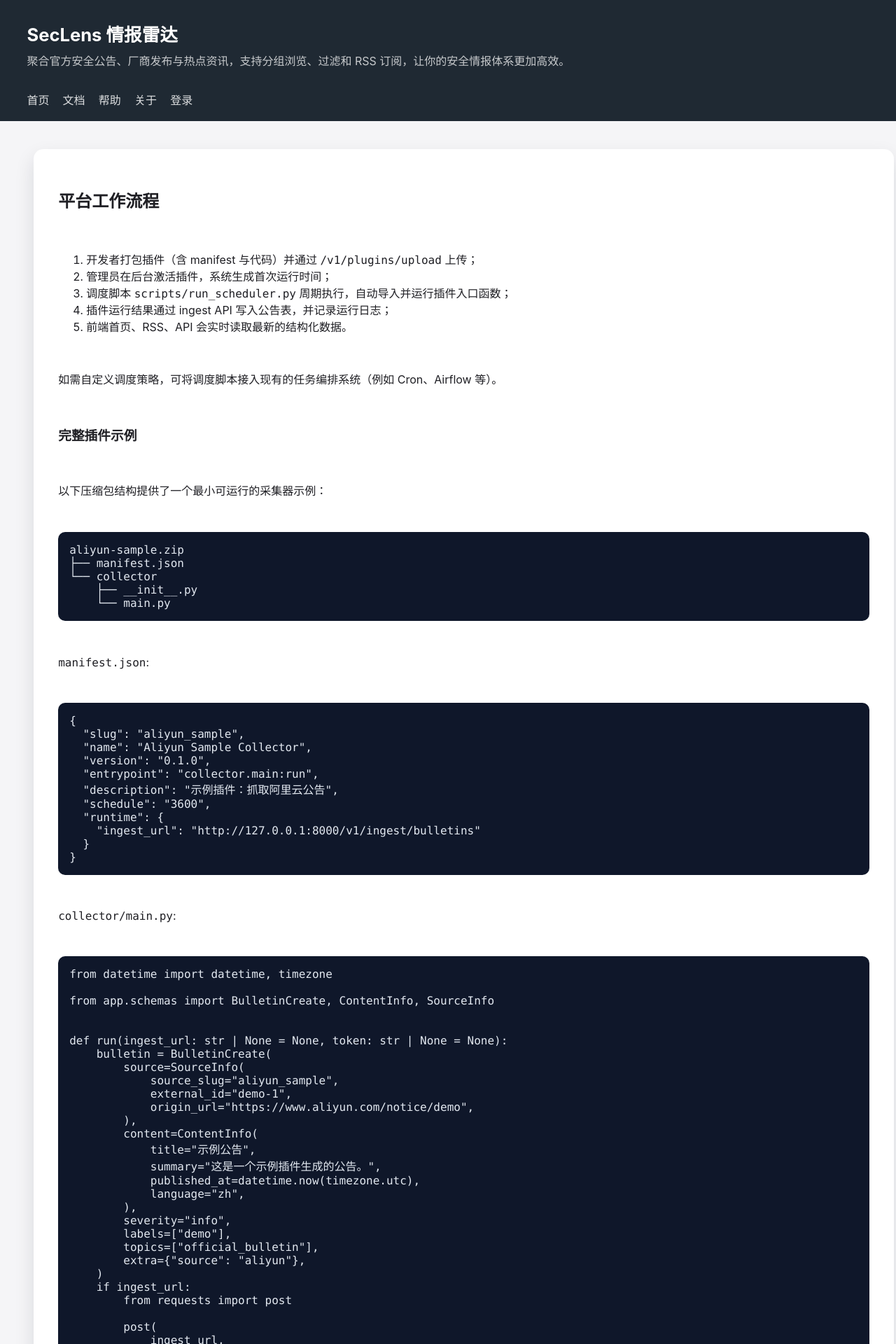
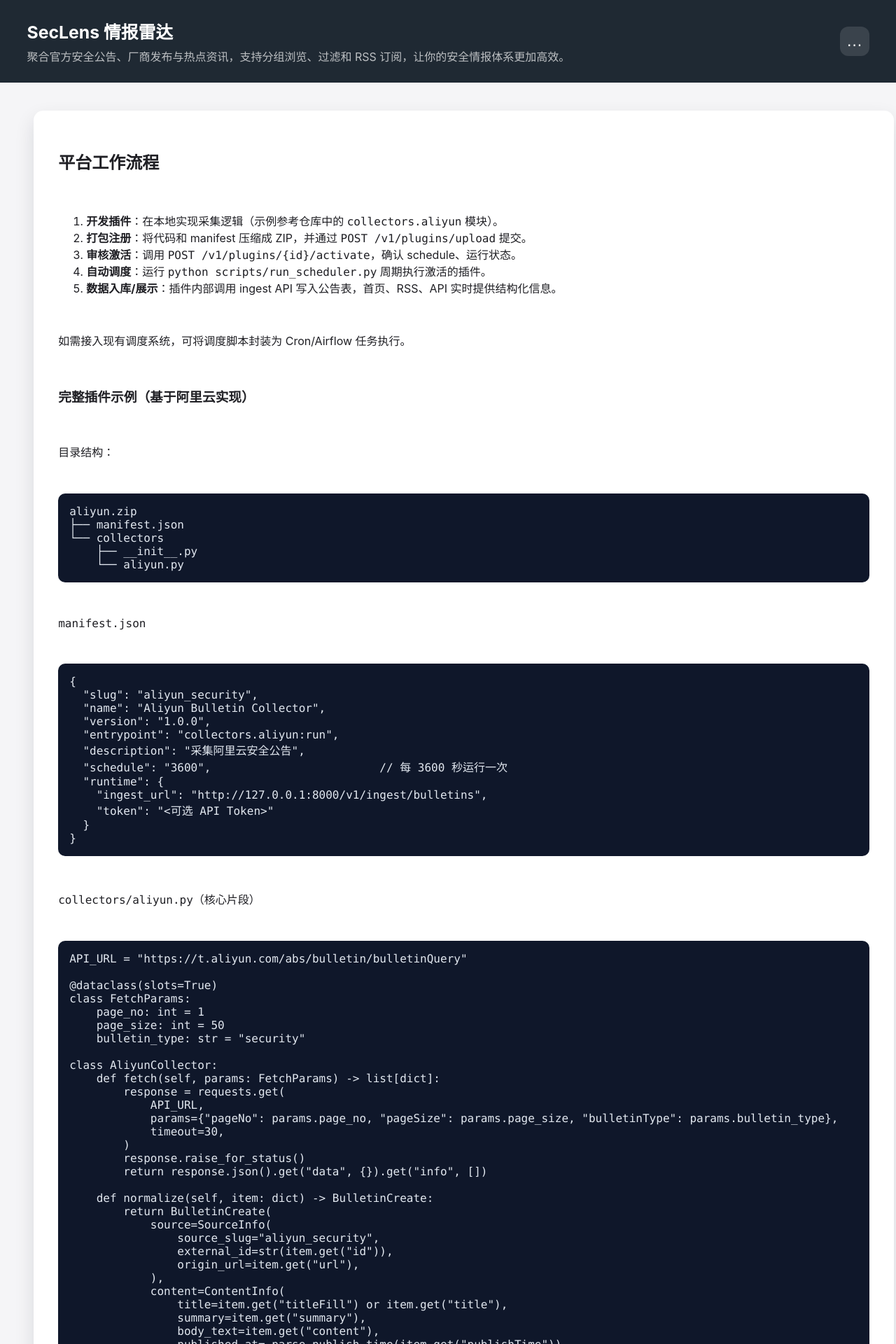
Before and after one commit to wzfukui/SecLens, a FastAPI app: page /help in a window 1280 px wide; the page is wider, and only the part inside the window is pictured. Shown: the top 1920 px of that part at 70% size. Run offline with FastAPI, Linux system fonts and the light colour scheme.

Commit message:
feat: polish front-end menus and bulletin details

```diff
--- a/app/main.py
+++ b/app/main.py
@@ -1,7 +1,7 @@
 """FastAPI application entrypoint."""
 from pathlib import Path
 
-from fastapi import Depends, FastAPI, Request
+from fastapi import Depends, FastAPI, HTTPException, Request
 from fastapi.responses import HTMLResponse
 from fastapi.templating import Jinja2Templates
 
@@ -10,7 +10,7 @@ from sqlalchemy.orm import Session
 from app import crud
 from app.services import build_home_sections
 from app.database import Base, get_db_session, get_engine
-from fastapi.responses import HTMLResponse
+from app.schemas import BulletinOut
 
 from app.routers import bulletins, ingest, plugins
 
@@ -97,6 +97,22 @@ def create_app() -> FastAPI:
             context={"title": "登录"},
         )
 
+    @app.get("/bulletins/{bulletin_id}", response_class=HTMLResponse, tags=["pages"])
+    def bulletin_detail(bulletin_id: int, request: Request, db: Session = Depends(get_db_session)) -> HTMLResponse:
+        bulletin = crud.get_bulletin(db, bulletin_id)
+        if not bulletin:
+            raise HTTPException(status_code=404, detail="Bulletin not found")
+        bulletin_data = BulletinOut.model_validate(bulletin)
+        return templates.TemplateResponse(
+            request=request,
+            name="detail.html",
+            context={
+                "title": bulletin_data.title,
+                "header": "情报详情",
+                "bulletin": bulletin_data,
+            },
+        )
+
     return app
 
 
--- a/app/routers/bulletins.py
+++ b/app/routers/bulletins.py
@@ -111,7 +111,7 @@ def bulletins_rss(
         guid.set("isPermaLink", "false")
 
     xml_bytes = ET.tostring(rss, encoding="utf-8", xml_declaration=True)
-    return Response(content=xml_bytes, media_type="application/rss+xml")
+    return Response(content=xml_bytes, media_type="application/rss+xml; charset=utf-8")
 
 
 @router.get("/{bulletin_id}", response_model=BulletinOut)
--- a/app/templates/base.html
+++ b/app/templates/base.html
@@ -7,11 +7,16 @@
     <title>{{ title or 'SecLens' }}</title>
     <style>
         body { font-family: -apple-system, BlinkMacSystemFont, 'Segoe UI', sans-serif; margin: 0; padding: 0; background: #f5f5f7; color: #1f1f24; }
-        header { background: #1f2933; color: #fff; padding: 1.8rem 2.4rem 1.2rem; display: grid; gap: 1rem; }
-        header .hero h1 { margin: 0; font-size: 1.6rem; }
-        .global-nav { display: flex; gap: 1.2rem; flex-wrap: wrap; }
-        .global-nav .nav-item { color: rgba(255,255,255,0.85); text-decoration: none; font-weight: 500; }
-        .global-nav .nav-item:hover { text-decoration: underline; }
+        header { background: #1f2933; color: #fff; padding: 1.6rem 2.4rem; display: flex; align-items: center; justify-content: space-between; gap: 1.5rem; }
+        header .hero { flex: 1; max-width: none; }
+        header .hero h1 { margin: 0; font-size: 1.55rem; }
+        header .hero p { margin: 0.4rem 0 0; color: rgba(255,255,255,0.7); }
+        .menu-toggle { background: rgba(255,255,255,0.12); color: #fff; border: none; border-radius: 12px; width: 42px; height: 42px; font-size: 1.45rem; cursor: pointer; display: flex; align-items: center; justify-content: center; transition: background 0.2s ease; }
+        .menu-toggle:hover { background: rgba(255,255,255,0.25); }
+        .global-menu { position: relative; }
+        .global-menu-list { position: absolute; top: 110%; right: 0; background: #fff; color: #0f172a; border-radius: 12px; box-shadow: 0 16px 32px rgba(15,23,42,0.2); padding: 0.75rem 0; min-width: 160px; display: none; }
+        .global-menu-list a { display: block; padding: 0.5rem 1rem; text-decoration: none; color: inherit; font-weight: 500; }
+        .global-menu-list a:hover { background: #f1f5f9; }
         main { padding: 2.5rem 3rem; max-width: 1400px; width: 96%; margin: 0 auto; }
         .top-nav { display: flex; gap: 1rem; margin-bottom: 1.5rem; flex-wrap: wrap; }
         .top-nav a { padding: 0.45rem 1rem; border-radius: 999px; background: #e2e8f0; color: #1f2937; font-size: 0.95rem; font-weight: 500; }
@@ -77,17 +82,20 @@
 <header>
     <div class="hero">
         <h1>{{ header or 'SecLens 情报雷达' }}</h1>
-        <p style="margin-top: 0.5rem; color: rgba(255,255,255,0.75); max-width: 780px;">
+        <p>
             聚合官方安全公告、厂商发布与热点资讯，支持分组浏览、过滤和 RSS 订阅，让你的安全情报体系更加高效。
         </p>
     </div>
-    <nav class="global-nav">
-        <a href="/" class="nav-item">首页</a>
-        <a href="/docs" class="nav-item">文档</a>
-        <a href="/help" class="nav-item">帮助</a>
-        <a href="/about" class="nav-item">关于</a>
-        <a href="/login" class="nav-item">登录</a>
-    </nav>
+    <div class="global-menu">
+        <button class="menu-toggle" type="button" aria-label="更多菜单">&hellip;</button>
+        <nav class="global-menu-list" aria-label="全局导航">
+            <a href="/">首页</a>
+            <a href="/docs">文档</a>
+            <a href="/help">帮助</a>
+            <a href="/about">关于</a>
+            <a href="/login">登录</a>
+        </nav>
+    </div>
 </header>
 <main>
     {% block content %}{% endblock %}
@@ -95,5 +103,20 @@
 <footer>
     SecLens MVP · <a href="/v1/bulletins/rss">RSS</a> · <a href="/docs">API Docs</a>
 </footer>
+<script>
+    (function () {
+        const toggle = document.querySelector('.menu-toggle');
+        const menu = document.querySelector('.global-menu-list');
+        if (!toggle || !menu) return;
+        toggle.addEventListener('click', (event) => {
+            event.stopPropagation();
+            const visible = menu.style.display === 'block';
+            menu.style.display = visible ? 'none' : 'block';
+        });
+        document.addEventListener('click', () => {
+            menu.style.display = 'none';
+        });
+    })();
+</script>
 </body>
 </html>
--- a/app/templates/help.html
+++ b/app/templates/help.html
@@ -3,66 +3,121 @@
 <section class="static-page">
     <h2>平台工作流程</h2>
     <ol>
-        <li>开发者打包插件（含 manifest 与代码）并通过 <code>/v1/plugins/upload</code> 上传；</li>
-        <li>管理员在后台激活插件，系统生成首次运行时间；</li>
-        <li>调度脚本 <code>scripts/run_scheduler.py</code> 周期执行，自动导入并运行插件入口函数；</li>
-        <li>插件运行结果通过 ingest API 写入公告表，并记录运行日志；</li>
-        <li>前端首页、RSS、API 会实时读取最新的结构化数据。</li>
+        <li><strong>开发插件</strong>：在本地实现采集逻辑（示例参考仓库中的 <code>collectors.aliyun</code> 模块）。</li>
+        <li><strong>打包注册</strong>：将代码和 manifest 压缩成 ZIP，并通过 <code>POST /v1/plugins/upload</code> 提交。</li>
+        <li><strong>审核激活</strong>：调用 <code>POST /v1/plugins/{id}/activate</code>，确认 schedule、运行状态。</li>
+        <li><strong>自动调度</strong>：运行 <code>python scripts/run_scheduler.py</code> 周期执行激活的插件。</li>
+        <li><strong>数据入库/展示</strong>：插件内部调用 ingest API 写入公告表，首页、RSS、API 实时提供结构化信息。</li>
     </ol>
-    <p>如需自定义调度策略，可将调度脚本接入现有的任务编排系统（例如 Cron、Airflow 等）。</p>
+    <p>如需接入现有调度系统，可将调度脚本封装为 Cron/Airflow 任务执行。</p>
 
-    <h3>完整插件示例</h3>
-    <p>以下压缩包结构提供了一个最小可运行的采集器示例：</p>
-    <pre><code>aliyun-sample.zip
+    <h3>完整插件示例（基于阿里云实现）</h3>
+    <p>目录结构：</p>
+    <pre><code>aliyun.zip
 ├── manifest.json
-└── collector
+└── collectors
     ├── __init__.py
-    └── main.py</code></pre>
-    <p><code>manifest.json</code>:</p>
+    └── aliyun.py</code></pre>
+
+    <p><code>manifest.json</code></p>
     <pre><code>{
-  "slug": "aliyun_sample",
-  "name": "Aliyun Sample Collector",
-  "version": "0.1.0",
-  "entrypoint": "collector.main:run",
-  "description": "示例插件：抓取阿里云公告",
-  "schedule": "3600",
+  "slug": "aliyun_security",
+  "name": "Aliyun Bulletin Collector",
+  "version": "1.0.0",
+  "entrypoint": "collectors.aliyun:run",
+  "description": "采集阿里云安全公告",
+  "schedule": "3600",                         // 每 3600 秒运行一次
   "runtime": {
-    "ingest_url": "http://127.0.0.1:8000/v1/ingest/bulletins"
+    "ingest_url": "http://127.0.0.1:8000/v1/ingest/bulletins",
+    "token": "<可选 API Token>"
   }
 }</code></pre>
-    <p><code>collector/main.py</code>:</p>
-    <pre><code>from datetime import datetime, timezone
 
-from app.schemas import BulletinCreate, ContentInfo, SourceInfo
+    <p><code>collectors/aliyun.py</code>（核心片段）</p>
+    <pre><code>API_URL = "https://t.aliyun.com/abs/bulletin/bulletinQuery"
+
+@dataclass(slots=True)
+class FetchParams:
+    page_no: int = 1
+    page_size: int = 50
+    bulletin_type: str = "security"
+
+class AliyunCollector:
+    def fetch(self, params: FetchParams) -> list[dict]:
+        response = requests.get(
+            API_URL,
+            params={"pageNo": params.page_no, "pageSize": params.page_size, "bulletinType": params.bulletin_type},
+            timeout=30,
+        )
+        response.raise_for_status()
+        return response.json().get("data", {}).get("info", [])
+
+    def normalize(self, item: dict) -> BulletinCreate:
+        return BulletinCreate(
+            source=SourceInfo(
+                source_slug="aliyun_security",
+                external_id=str(item.get("id")),
+                origin_url=item.get("url"),
+            ),
+            content=ContentInfo(
+                title=item.get("titleFill") or item.get("title"),
+                summary=item.get("summary"),
+                body_text=item.get("content"),
+                published_at=_parse_publish_time(item.get("publishTime")),
+                language=item.get("language"),
+            ),
+            severity=item.get("securityLevel"),
+            labels=[value for value in [item.get("bulletinType"), item.get("bulletinType2")] if value],
+            topics=["official_bulletin"],
+            extra={
+                "bulletin_type": item.get("bulletinType"),
+                "impact_time": item.get("impactTime"),
+                "ext_info": json.loads(item.get("extInfo", "{}")),
+            },
+            raw=item,
+        )
+
+    def collect(self, params: FetchParams | None = None) -> list[BulletinCreate]:
+        params = params or FetchParams()
+        return [self.normalize(item) for item in self.fetch(params)]
 
 
-def run(ingest_url: str | None = None, token: str | None = None):
-    bulletin = BulletinCreate(
-        source=SourceInfo(
-            source_slug="aliyun_sample",
-            external_id="demo-1",
-            origin_url="https://www.aliyun.com/notice/demo",
-        ),
-        content=ContentInfo(
-            title="示例公告",
-            summary="这是一个示例插件生成的公告。",
-            published_at=datetime.now(timezone.utc),
-            language="zh",
-        ),
-        severity="info",
-        labels=["demo"],
-        topics=["official_bulletin"],
-        extra={"source": "aliyun"},
-    )
+def run(ingest_url: str | None = None, token: str | None = None, **runtime):
+    collector = AliyunCollector()
+    bulletins = collector.collect()
     if ingest_url:
-        from requests import post
+        payload = [b.model_dump(mode="json") for b in bulletins]
+        headers = {"Content-Type": "application/json"}
+        if token:
+            headers["Authorization"] = f"Bearer {token}"
+        requests.post(ingest_url, json=payload, headers=headers, timeout=30)
+    return bulletins
+</code></pre>
 
-        post(
-            ingest_url,
-            json=[bulletin.model_dump(mode="json")],
-            timeout=30,
-        )
-    return [bulletin.model_dump(mode="json")]
+    <h3>上传步骤</h3>
+    <ol>
+        <li>压缩：<code>zip -r aliyun.zip manifest.json collectors/</code></li>
+        <li>Base64 编码：<code>base64 aliyun.zip &gt; payload.b64</code></li>
+        <li>调用接口：</li>
+    </ol>
+    <pre><code>curl -X POST http://127.0.0.1:8000/v1/plugins/upload \
+  -H "Content-Type: application/json" \
+  -d '{
+        "filename": "aliyun.zip",
+        "content": "$(cat payload.b64)"
+      }'</code></pre>
+
+    <h3>激活与调度</h3>
+    <p>上传成功后：</p>
+    <pre><code># 查看状态
+curl http://127.0.0.1:8000/v1/plugins
+
+# 激活（需 manifest 提供 schedule）
+curl -X POST http://127.0.0.1:8000/v1/plugins/1/activate -d '{"activate": true}' -H "Content-Type: application/json"
+
+# 运行调度器（可加入 Cron）
+python scripts/run_scheduler.py --ingest-url http://127.0.0.1:8000/v1/ingest/bulletins
 </code></pre>
+    <p>调度器会生成 <code>plugin_runs</code> 记录，包含开始/结束时间、状态、输出等信息。</p>
 </section>
 {% endblock %}
```
Also changed, not shown: app/templates/detail.html (added, +43 -0 lines), app/templates/index.html (+21 -19 lines).
